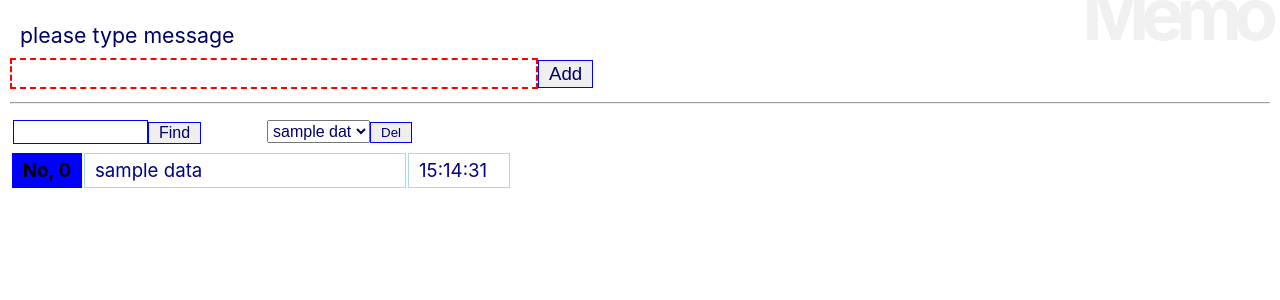
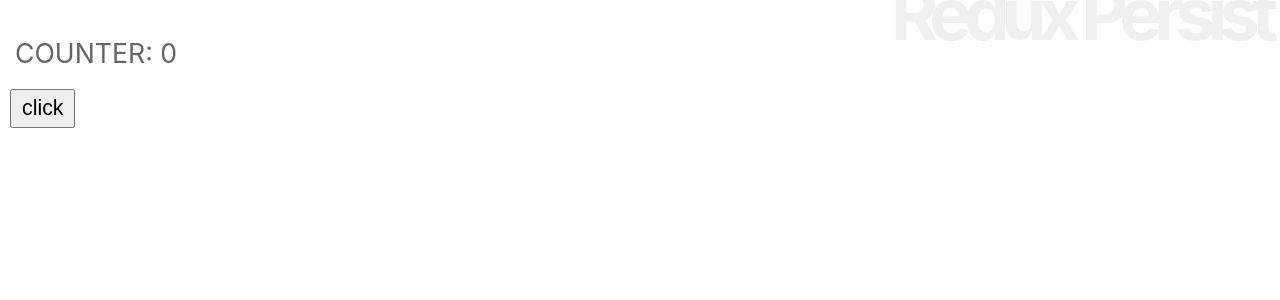
Before and after one commit to jackkitte/React_Next_Beginner, a React (Create React App) app: page / in a window 1280 px wide. Shown: the top 300 px of the page. Built offline with nearby package versions, Linux system fonts and the light colour scheme.

Commit message:
カウントアップ/ダウンアプリの永続化

```diff
--- a/src/App.js
+++ b/src/App.js
@@ -1,15 +1,8 @@
 import React, { Component } from 'react';
 import { connect } from 'react-redux';
 import './App.css';
-import Memo from './memo/Memo';
-import AddForm from './memo/AddForm';
-import FindForm from './memo/FindForm';
-import DelForm from './memo/DelForm';
 
 class App extends Component {
-  td = {
-    width: "250px"
-  }
 
   constructor(props) {
     super(props);
@@ -18,17 +11,63 @@
   render() {
     return (
       <div>
-        <h1>Memo</h1>
-        <AddForm />
-        <hr />
-        <table><tbody><tr>
-          <td style={this.td}><FindForm /></td>
-          <td style={this.td}><DelForm /></td>
-        </tr></tbody></table>
-        <Memo />
+        <h1>Redux Persist</h1>
+        <Message />
+        <Button />
       </div>
     );
   }
 }
 
-export default connect()(App);
+App = connect()(App);
+
+class Message extends Component {
+  style = {
+    fontSize: "20pt",
+    padding: "20px 5px"
+  }
+
+  render() {
+    return (
+      <p style={this.style}>
+        {this.props.message}: {this.props.counter}
+      </p>
+    );
+  }
+}
+
+Message = connect((state) => state)(Message);
+
+class Button extends Component {
+  style = {
+    fontSize: "16pt",
+    padding: "5px 10px"
+  }
+
+  constructor(props) {
+    super(props);
+    this.doAction = this.doAction.bind(this);
+  }
+
+  doAction(e) {
+    if (e.shiftKey) {
+      this.props.dispatch({type: 'DECREMENT'});
+    } else if (e.ctrlKey) {
+      this.props.dispatch({type: 'RESET'});
+    } else {
+      this.props.dispatch({type: 'INCREMENT'});
+    }
+  }
+
+  render() {
+    return (
+      <button style={this.style} onClick={this.doAction}>
+        click
+      </button>
+    );
+  }
+}
+
+Button = connect()(Button);
+
+export default App;
--- a/src/index.js
+++ b/src/index.js
@@ -1,14 +1,56 @@
 import React from 'react';
 import ReactDOM from 'react-dom';
+import { createStore } from 'redux';
 import { Provider } from 'react-redux';
+import { persistStore, persistReducer } from 'redux-persist';
+import storage from 'redux-persist/lib/storage';
+import { PersistGate } from 'redux-persist/integration/react';
 import './index.css';
 import App from './App';
 import * as serviceWorker from './serviceWorker';
-import MemoStore from './memo/Store';
+
+let state_value = {
+  counter: 0,
+  message: "COUNTER"
+}
+
+function counter(state = state_value, action) {
+  switch (action.type) {
+    case 'INCREMENT':
+      return {
+        counter: state.counter + 1,
+        message: 'INCREMENT'
+      };
+    case 'DECREMENT':
+      return {
+        counter: state.counter - 1,
+        message: 'DECREMENT'
+      };
+    case 'RESET':
+      return {
+        counter: 0,
+        message: 'RESET'
+      };
+    default:
+      return state;
+  }
+}
+
+const persistConfig = {
+  key: 'root',
+  storage,
+}
+
+const persistedReducer = persistReducer(persistConfig, counter)
+
+let store = createStore(persistedReducer)
+let pastore = persistStore(store)
 
 ReactDOM.render(
-  <Provider store={MemoStore}>
-    <App />
+  <Provider store={store}>
+    <PersistGate loading={<p>loading...</p>} persistor={pastore}>
+      <App />
+    </PersistGate>
   </Provider>,
   document.getElementById('root')
 );
```
